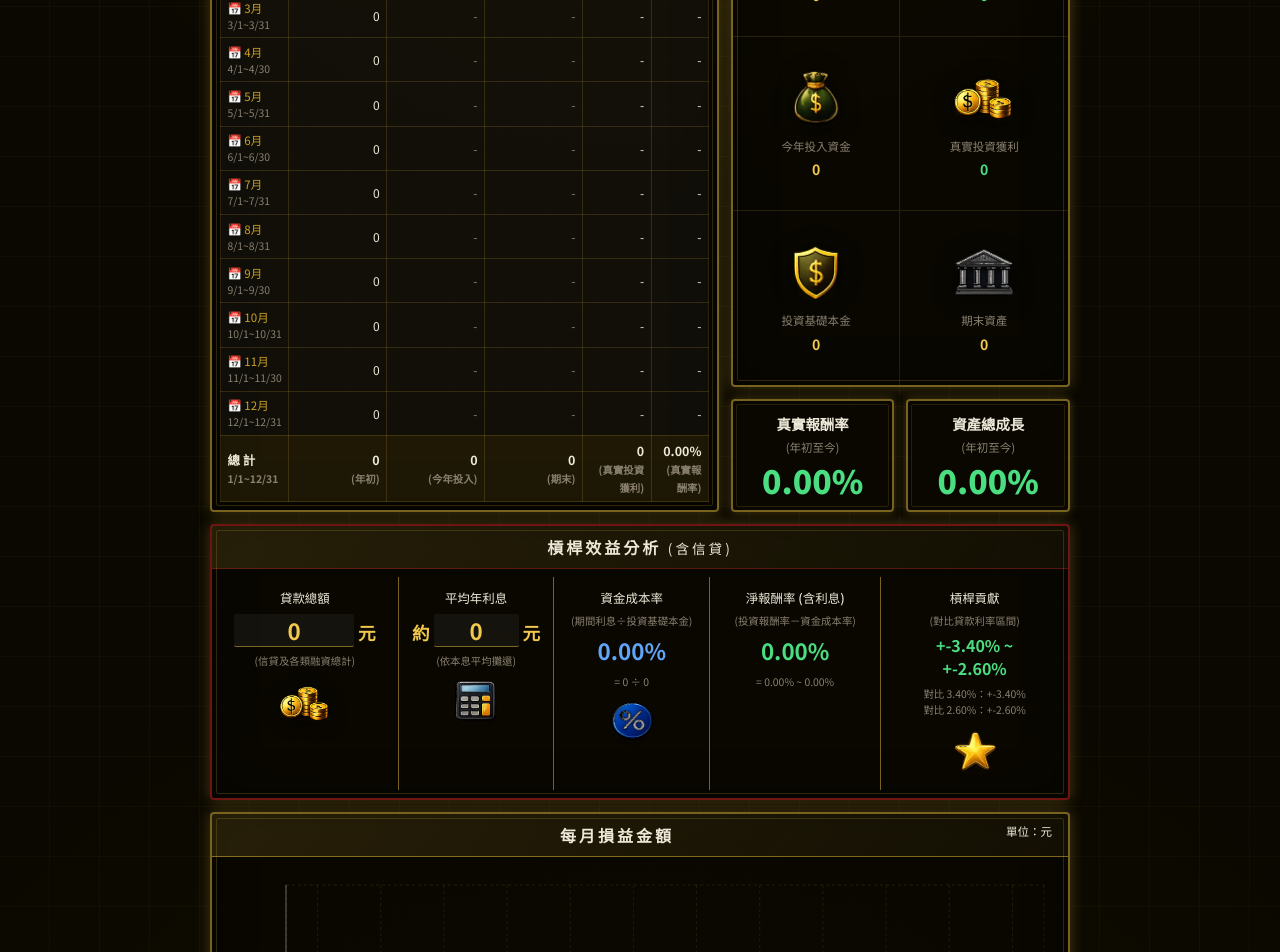
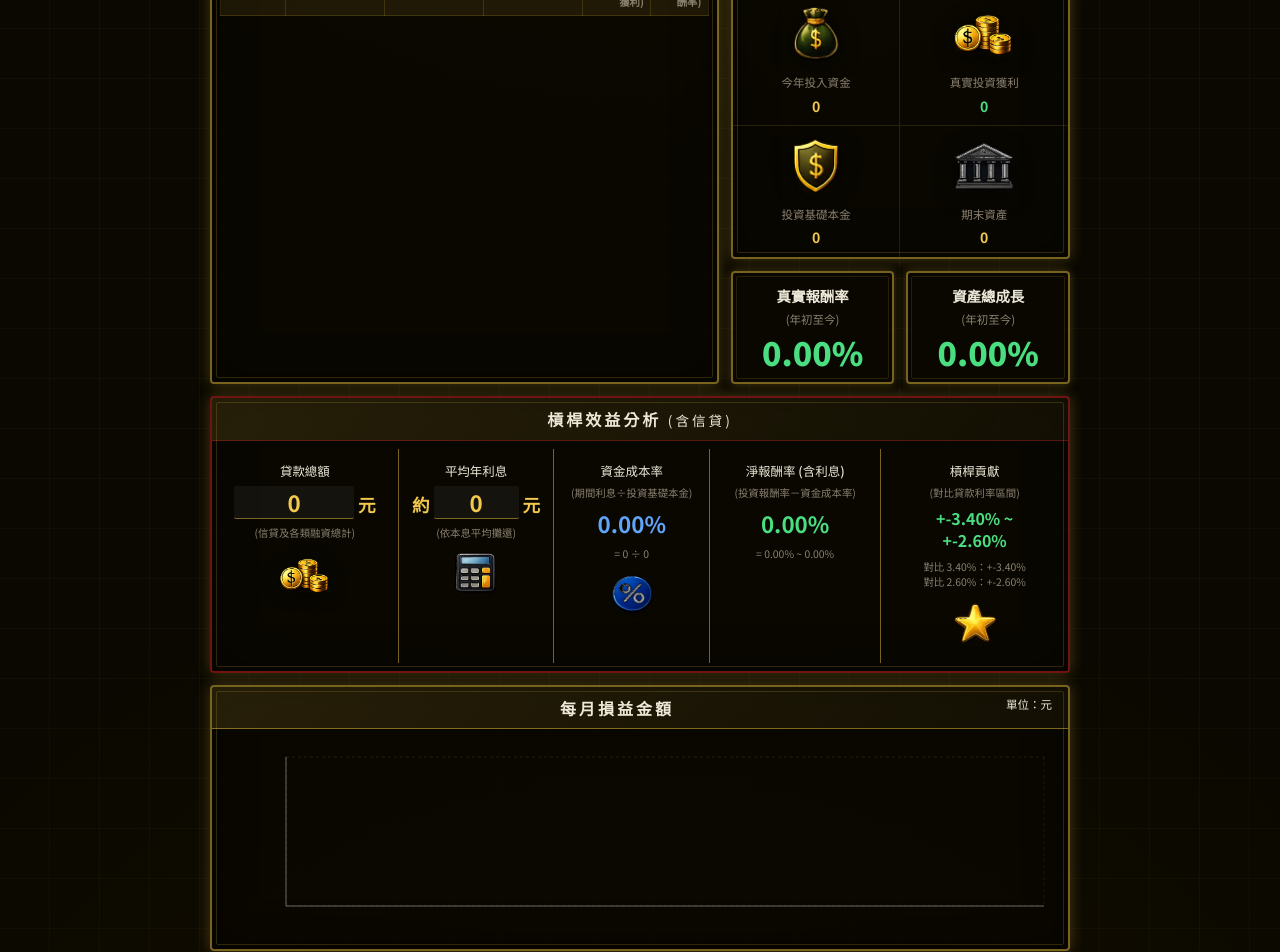
Before and after one commit to CAMISAMA0124/CFK-WEB, a React (Vite) app: page / in a window 1280 px wide. Shown: the part 540-1492 px from the top of the page. Built offline with nearby package versions, Linux system fonts and the light colour scheme.

Commit message:
feat: hide future months and update chart filtering

```diff
--- a/src/App.tsx
+++ b/src/App.tsx
@@ -122,7 +122,12 @@ export default function App() {
              totalLoan, periodInterest, capitalCost, netReturn, validCount };
   }, [initialAssets, monthlyInputs, loanAmount, annualInterest]);
 
-  const chartData = calc.rows.map(r => ({ name: `${r.month}月`, profit: r.profit, endAsset: r.end }));
+  const chartData = useMemo(() =>
+    calc.rows
+      .filter(r => r.end !== null)
+      .map(r => ({ name: `${r.month}月`, profit: r.profit, endAsset: r.end })),
+    [calc.rows]
+  );
 
   return (
     <div className="app-container">
@@ -176,7 +181,13 @@ export default function App() {
                 </tr>
               </thead>
               <tbody>
-                {calc.rows.map((r, i) => (
+                {calc.rows.filter((r, i) => {
+                  if (i === 0) return true;
+                  // Show if previous month has an end value, or if this month has any data
+                  return calc.rows[i-1].end !== null || r.end !== null || (r.inv !== null && r.inv !== 0);
+                }).map((r) => {
+                  const i = r.month - 1;
+                  return (
                     <tr key={r.month}>
                       <td>📅 {MONTH_LABELS[i].split('\n')[0]}<br/>
                         <span className="text-muted" style={{fontSize:'0.65rem'}}>{MONTH_LABELS[i].split('\n')[1]}</span>
@@ -207,7 +218,8 @@ export default function App() {
                         {fmtPct(r.rate)}
                       </td>
                     </tr>
-                ))}
+                  );
+                })}
                 <tr className="total-row">
                   <td>總 計<br/><span style={{fontSize:'0.65rem',color:'var(--muted)'}}>1/1~12/31</span></td>
                   <td>{fmt(initialAssets)}<br/><span style={{fontSize:'0.65rem',color:'var(--muted)'}}>(年初)</span></td>
```
Lines whose indentation alone changed are shown as unchanged.
